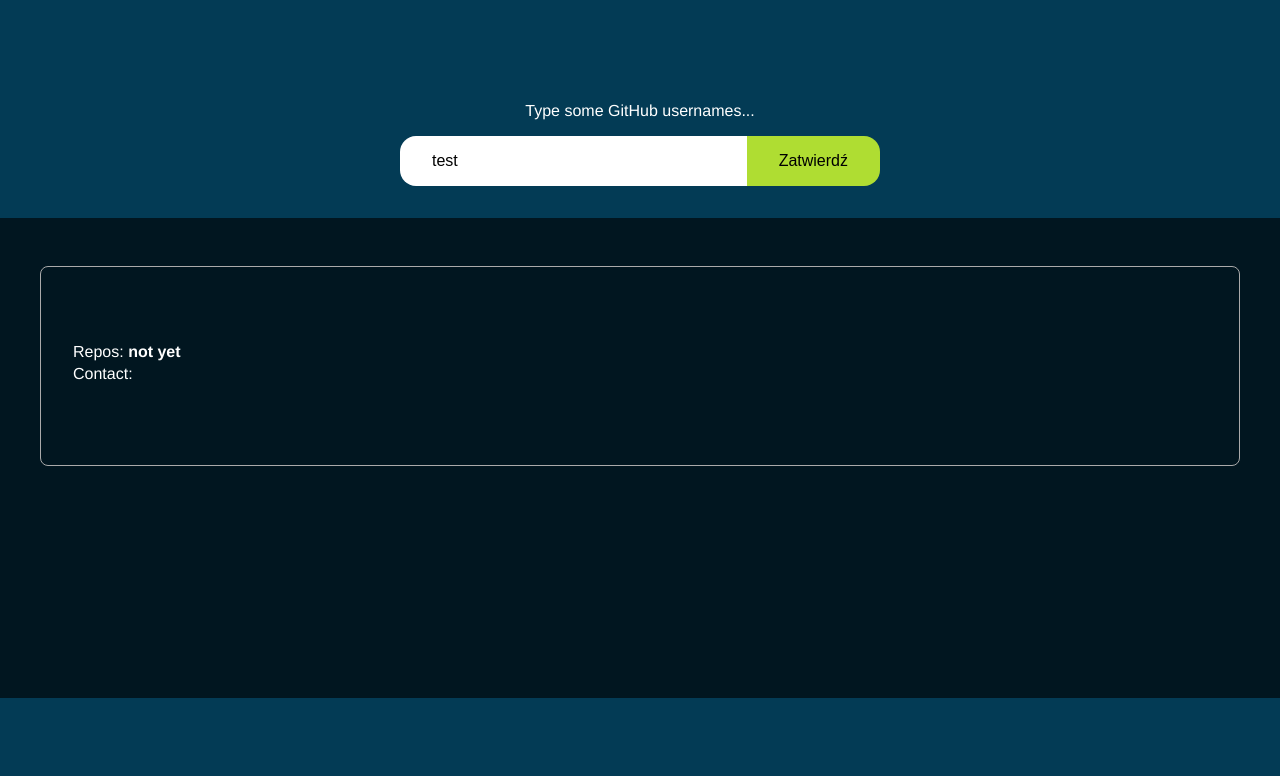
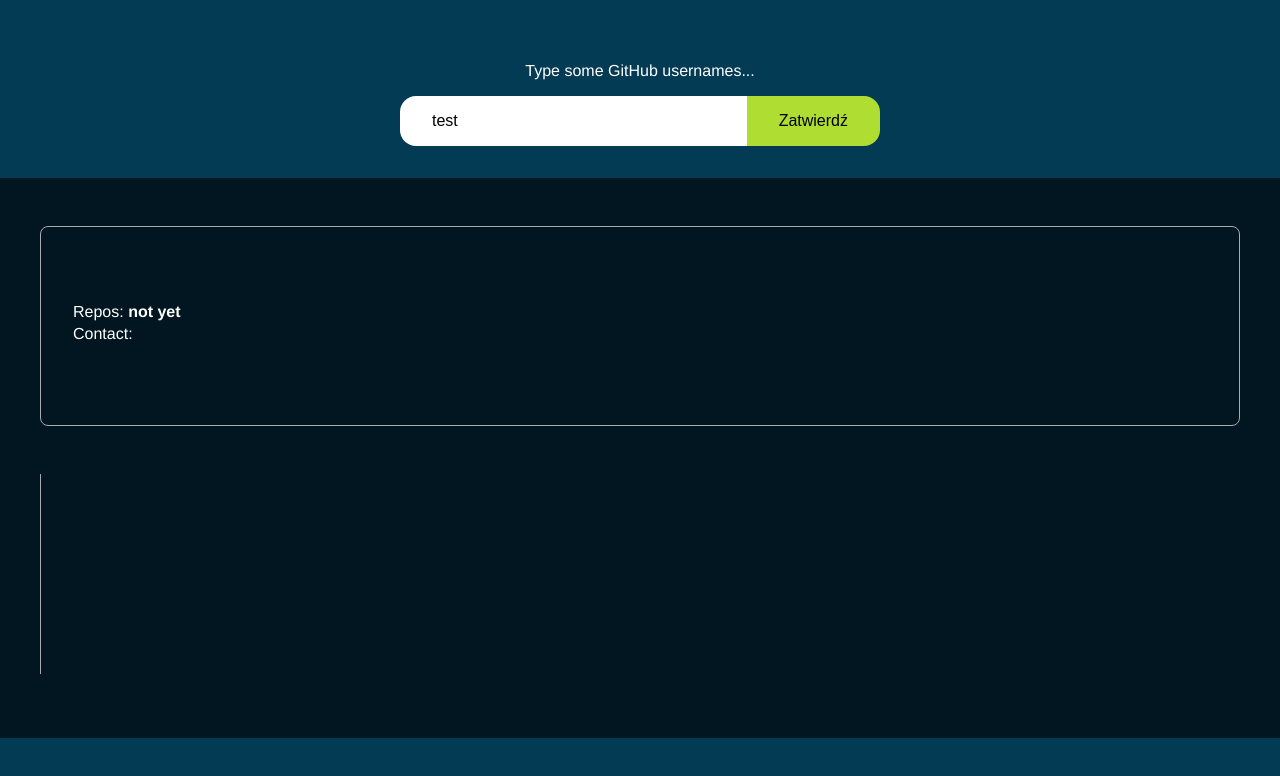
Before and after one commit to jpolskicom/recruitment-task-2021, a Vue app: page / in a window 1280 px wide. Shown: the top 776 px of the page. Built offline with nearby package versions, Linux system fonts and the light colour scheme.

Commit message:
UserRepos component

```diff
--- a/src/components/users/UserRepos.vue
+++ b/src/components/users/UserRepos.vue
@@ -0,0 +1,66 @@
+<template>
+  <div class="c-userRepos">
+    <div class="c-userRepos__container">
+      <a
+        class="c-userRepos__row"
+        :href="repo.url"
+        target="_blank"
+        v-for="(repo, key) in data"
+        :key="`repo${key}`"
+      >
+        <div class="c-userRepos__col">
+          <h2>{{ repo.name ? repo.name : "-" }}</h2>
+        </div>
+        <div class="c-userRepos__col">
+          {{ repo.description ? repo.description : "-" }}
+        </div>
+      </a>
+    </div>
+  </div>
+</template>
+<script>
+export default {
+  props: {
+    data: {
+      type: Array,
+      default: () => [],
+    },
+  },
+};
+</script>
+<style lang="scss">
+.c-userRepos {
+  max-height: 60vh;
+  overflow-y: scroll;
+  padding: 2rem 0;
+  &__container {
+    border-left: 1px solid #aaa;
+    padding: 1rem;
+    min-height: 200px;
+    h2 {
+      margin: 1rem 0;
+    }
+  }
+  &__row {
+    border-bottom: 1px solid #aaa;
+    text-decoration: none;
+    color: #fff;
+    @media (min-width: 780px) {
+      display: flex;
+      justify-content: flex-start;
+      align-items: center;
+    }
+    &:hover {
+      background-color: rgb(233, 170, 54);
+      color: #000;
+      cursor: pointer;
+    }
+  }
+  &__col {
+    margin-right: 1rem;
+    min-width: 200px;
+    padding: 0.5rem 1rem;
+    cursor: pointer;
+  }
+}
+</style>
--- a/src/components/users/index.vue
+++ b/src/components/users/index.vue
@@ -2,20 +2,20 @@
   <div class="c-users">
     <UserTabs />
     <UserDetails />
-    <!-- <UserRepos />  -->
+    <UserRepos />
   </div>
 </template>
 
 <script>
 import UserTabs from "./UserTabs";
 import UserDetails from "./UserDetails";
-// import UserRepos from "./UserRepos";
+import UserRepos from "./UserRepos";
 
 export default {
   components: {
     UserTabs,
     UserDetails,
-    // UserRepos,
+    UserRepos,
   },
 };
 </script>
```
